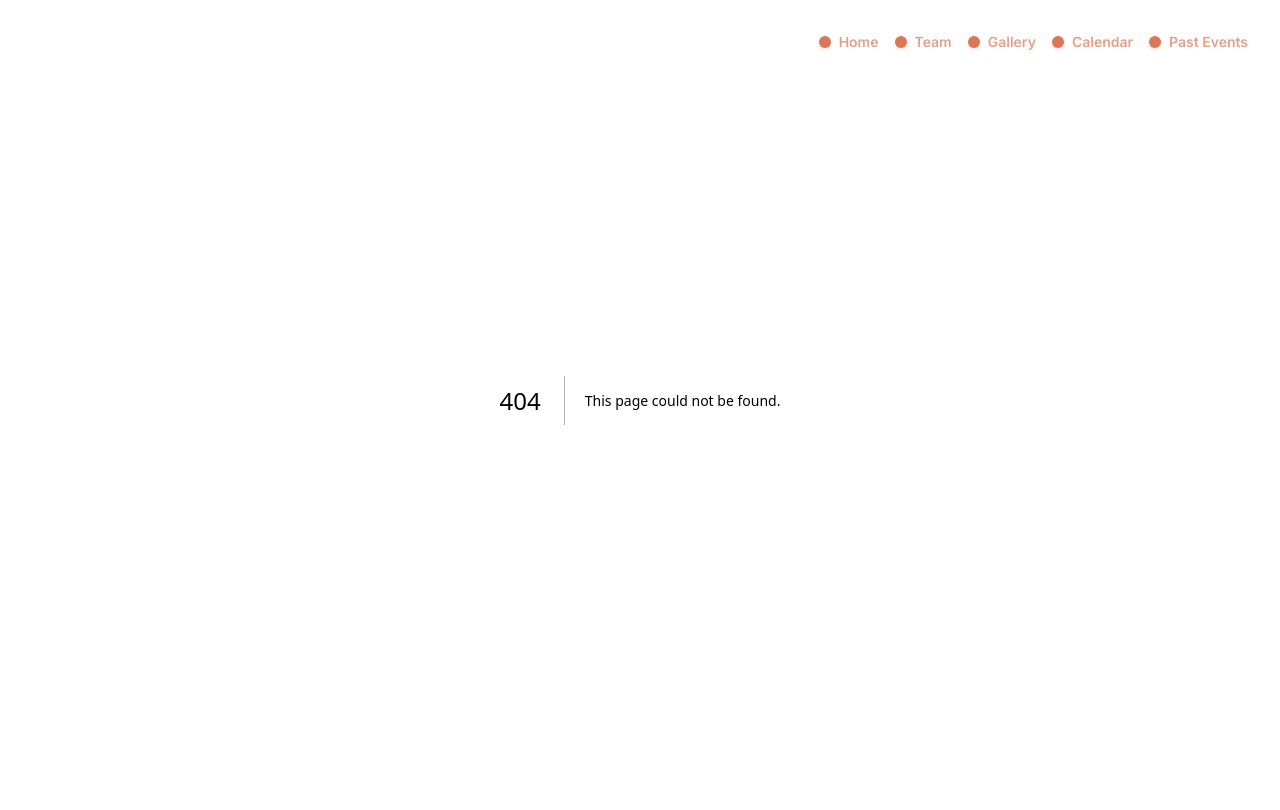
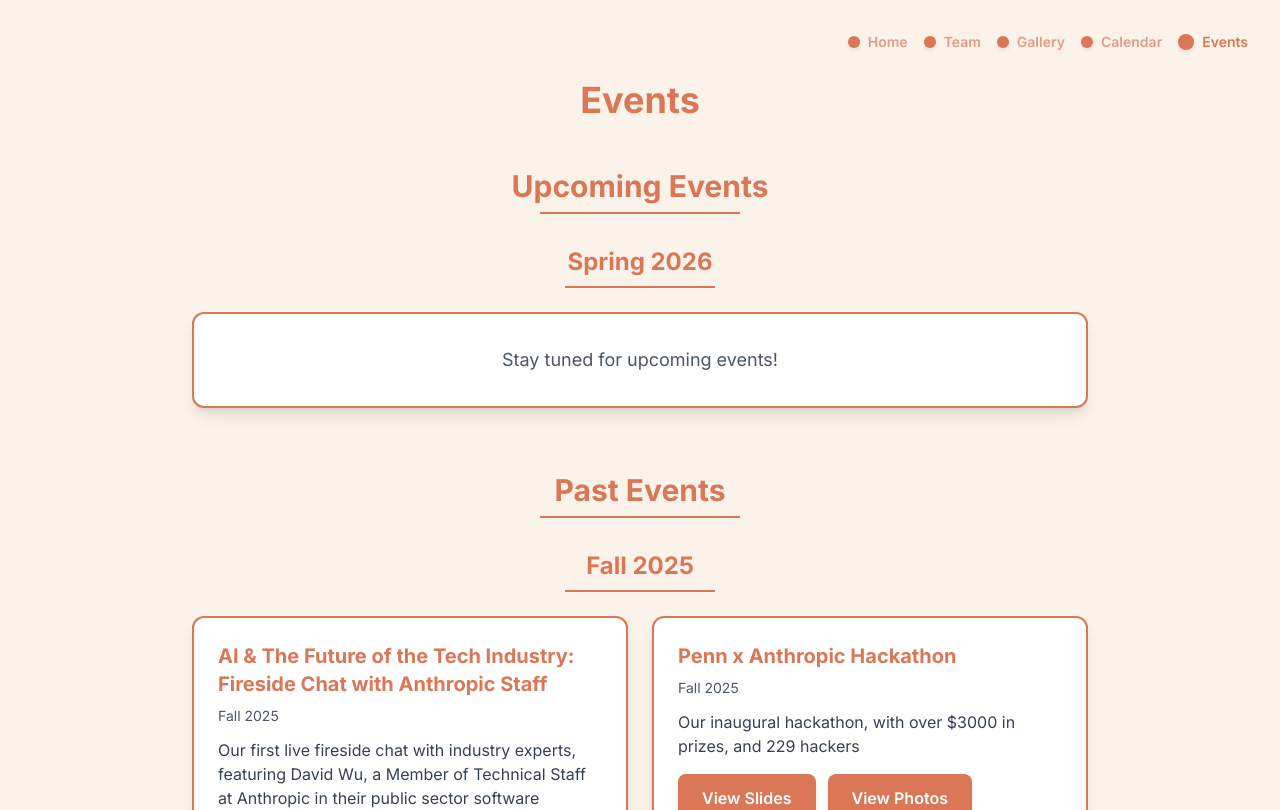
Before and after one commit to alainwelliver/penn-cbc-website, a Next.js app: page /events in a window 1280 px wide. Before the commit this address had no page. Shown: the top 810 px of the page. Built offline with nearby package versions, Linux system fonts and the light colour scheme.

Commit message:
Repurposed past events page to events page. Improved layout.

```diff
--- a/app/components/Navigation.tsx
+++ b/app/components/Navigation.tsx
@@ -8,7 +8,7 @@ const routes = [
   { path: '/team', name: 'Team' },
   { path: '/gallery', name: 'Gallery' },
   { path: '/calendar', name: 'Calendar' },
-  { path: '/past-events', name: 'Past Events' },
+  { path: '/events', name: 'Events' },
 ];
 
 export default function Navigation() {
--- a/app/past-events/page.tsx
+++ b/app/events/page.tsx
@@ -1,5 +1,5 @@
-export default function PastEvents() {
-  const events = [
+export default function Events() {
+  const pastEvents = [
     {
       title: 'AI & The Future of the Tech Industry: Fireside Chat with Anthropic Staff',
       date: 'Fall 2025',
@@ -113,20 +113,72 @@ export default function PastEvents() {
     >
       <main className="w-full max-w-4xl">
         <h1
-          className="text-4xl font-bold mb-8 text-center font-sans"
+          className="text-4xl font-bold mb-12 text-center font-sans"
           style={{ color: '#D97757' }}
         >
-          Past Event Slides, Photos, & Recordings
+          Events
         </h1>
 
-        {/* Fall 2025 Divider */}
+        {/* Future Events Section */}
+        <section className="mb-16">
           <div className="mb-6">
             <h2
+              className="text-3xl font-bold text-center font-sans"
+              style={{ color: '#D97757' }}
+            >
+              Upcoming Events
+            </h2>
+            <div
+              className="h-0.5 mt-2 mx-auto"
+              style={{ backgroundColor: '#D97757', width: '200px' }}
+            />
+          </div>
+
+          {/* Spring 2026 Divider */}
+          <div className="mb-6 mt-8">
+            <h3
+              className="text-2xl font-bold text-center font-sans"
+              style={{ color: '#D97757' }}
+            >
+              Spring 2026
+            </h3>
+            <div
+              className="h-0.5 mt-2 mx-auto"
+              style={{ backgroundColor: '#D97757', width: '150px' }}
+            />
+          </div>
+
+          {/* Placeholder for future events */}
+          <div className="bg-white rounded-xl p-8 shadow-lg border-2 text-center" style={{ borderColor: '#D97757' }}>
+            <p className="text-gray-600 font-sans text-lg">
+              Stay tuned for upcoming events!
+            </p>
+          </div>
+        </section>
+
+        {/* Past Events Section */}
+        <section>
+          <div className="mb-6">
+            <h2
+              className="text-3xl font-bold text-center font-sans"
+              style={{ color: '#D97757' }}
+            >
+              Past Events
+            </h2>
+            <div
+              className="h-0.5 mt-2 mx-auto"
+              style={{ backgroundColor: '#D97757', width: '200px' }}
+            />
+          </div>
+
+          {/* Fall 2025 Divider */}
+          <div className="mb-6 mt-8">
+            <h3
               className="text-2xl font-bold text-center font-sans"
               style={{ color: '#D97757' }}
             >
               Fall 2025
-          </h2>
+            </h3>
             <div
               className="h-0.5 mt-2 mx-auto"
               style={{ backgroundColor: '#D97757', width: '150px' }}
@@ -134,15 +186,15 @@ export default function PastEvents() {
           </div>
 
           <div className="grid gap-6 md:grid-cols-2">
-          {events.map((event, index) => (
+            {pastEvents.map((event, index) => (
               <div
                 key={index}
                 className="bg-white rounded-xl p-6 shadow-lg hover:shadow-xl transition-all duration-200 border-2"
                 style={{ borderColor: '#D97757' }}
               >
-              <h2 className="text-xl font-bold mb-2 font-sans" style={{ color: '#D97757' }}>
+                <h3 className="text-xl font-bold mb-2 font-sans" style={{ color: '#D97757' }}>
                   {event.title}
-              </h2>
+                </h3>
                 <p className="text-gray-600 text-sm mb-3 font-sans">{event.date}</p>
                 <p className="text-gray-700 mb-4 font-sans">{event.description}</p>
 
@@ -163,6 +215,7 @@ export default function PastEvents() {
               </div>
             ))}
           </div>
+        </section>
       </main>
     </div>
   );
```
Lines whose indentation alone changed are shown as unchanged.
